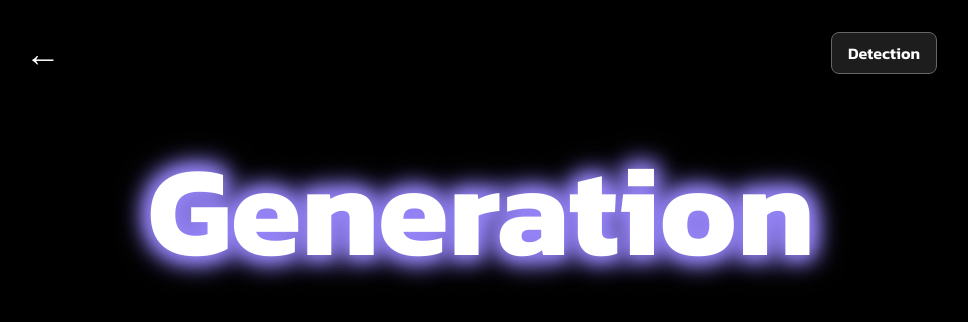
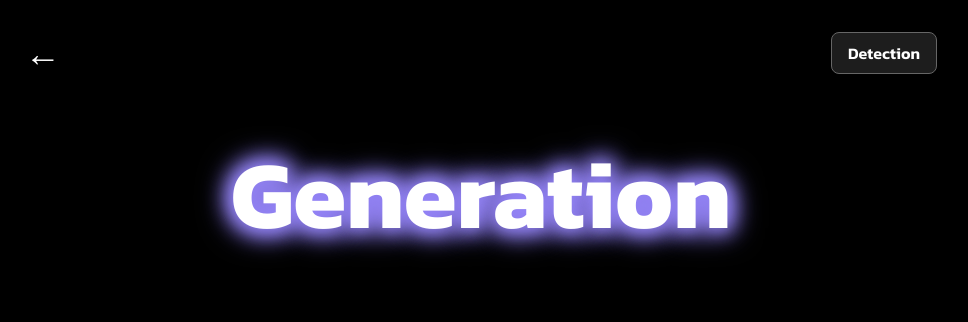
Before and after one commit to AKMN7/RECOIL_FRONT, a Vue app: page /generation in a window 1280 px wide. Shown: the top 322 px of the page, without its empty margins (159-1127 px from the left). Built offline with nearby package versions, Linux system fonts and the light colour scheme.

Commit message:
Preparing For OpenAI Feature

```diff
--- a/src/components/DetectionMain.vue
+++ b/src/components/DetectionMain.vue
@@ -1,5 +1,5 @@
 <template>
-	<section class="container m-auto p-4 space-y-12 relative">
+	<section class="container m-auto p-4 space-y-14 relative">
 		<!-- Header -->
 		<the-header>
 			<template #redirector>
@@ -21,7 +21,7 @@
 			id="video-stream"
 			class="w-full h-fit flex items-center justify-center"
 			:class="{ hidden: loading }">
-			<video id="video" class="rounded-xl" height="750" width="750" autoplay muted></video>
+			<video id="video" class="rounded-xl border-2 border-primary" height="650" width="650" autoplay muted></video>
 		</div>
 
 		<!-- Image Service -->
--- a/src/views/TheGenerationPage.vue
+++ b/src/views/TheGenerationPage.vue
@@ -1,15 +1,22 @@
 <template>
 	<section class="container m-auto p-4 space-y-14">
-		<header class="w-full p-4 flex items-center justify-between">
-			<button @click="$router.go(-1)" class="text-4xl text-white">&larr;</button>
-			<router-link
-				to="/detection"
-				class="bg-darkGrey border border-grey rounded-lg py-2 px-4 text-white hover:border-white hover:bg-grey transition-all duration-300">
-				Detection
-			</router-link>
-		</header>
-		<div v-motion-slide-top :delay="400" class="w-full flex flex-col items-center justify-center">
-			<h1 class="glowing text-7xl lg:text-9xl text-white font-bold tracking-normal">Generation</h1>
-		</div>
+		<the-header>
+			<template #redirector>
+				<router-link
+					to="/detection"
+					class="bg-darkGrey border border-grey rounded-lg py-2 px-4 text-white hover:border-white hover:bg-grey transition-all duration-300">
+					Detection
+				</router-link>
+			</template>
+			<template #title>Generation</template>
+		</the-header>
 	</section>
 </template>
+
+<script>
+	import TheHeader from "../components/TheHeader.vue";
+	export default {
+		components: { TheHeader },
+		setup() {},
+	};
+</script>
```
Also changed, not shown: src/assets/mesh-bg-1.png.
